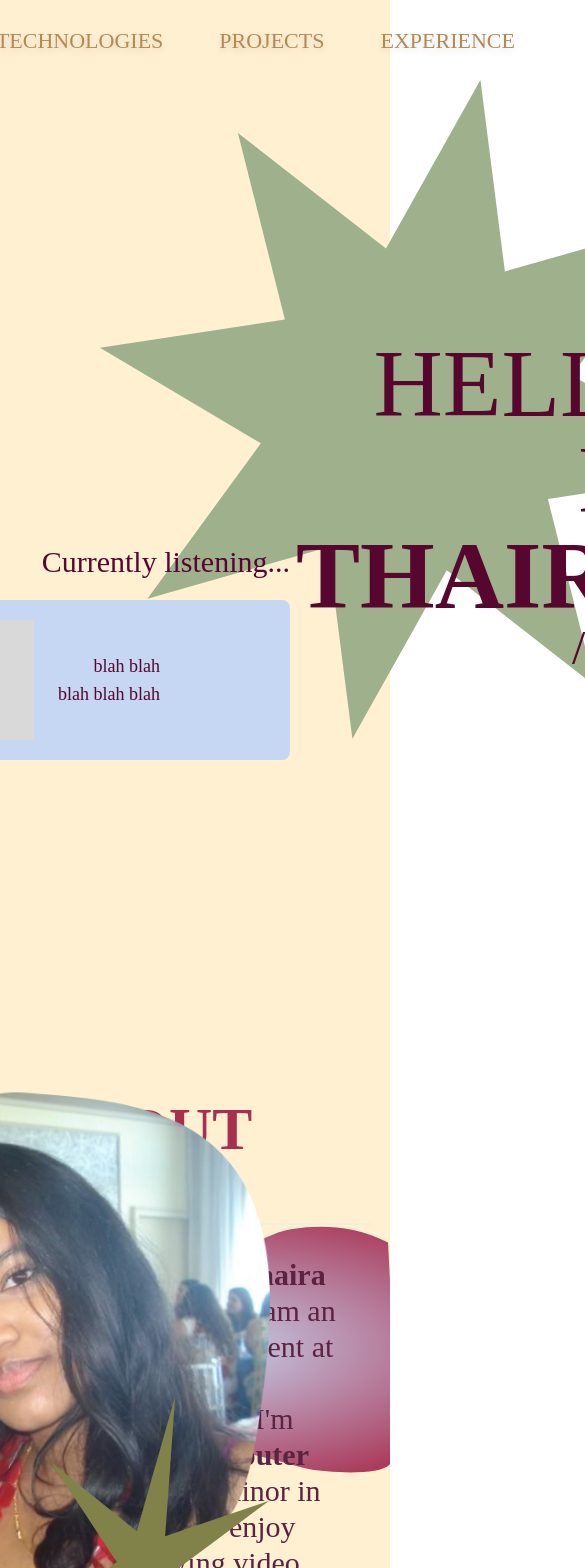
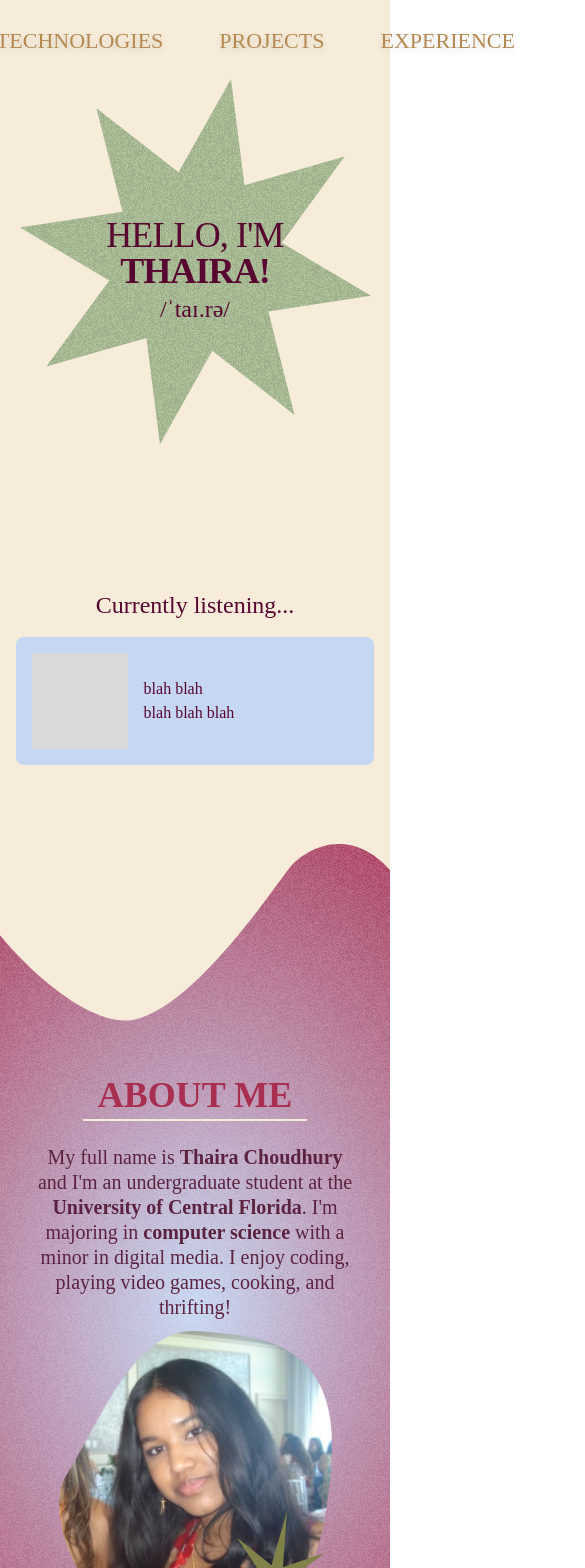
Before and after one commit to thairruh/portfolio, a Next.js app: page / in a window 390 px wide. Shown: the top 1568 px of the page, 585 px wide, since content can reach past the window. Built offline with nearby package versions, Linux system fonts and the light colour scheme.

Commit message:
fixed responsiveness + removed animated bg

```diff
--- a/app/page.tsx
+++ b/app/page.tsx
@@ -1,64 +1,61 @@
-import Star from "@/components/star";
+import Hero from "@/components/hero";
 import AboutBlob from "@/components/aboutBlob";
 import SmallStar from "@/components/smallStar";
+import Music from "@/components/music";
 
 export default function Home() {
   return (
-    <main className="min-h-screen bg-[#FFF0D2] text-[#57072F]">
-      {/* HERO */}
-      <section className="h-screen flex items-center justify-center">
+    <main className="min-h-screen overflow-x-hidden bg-[#F6ECD9] text-[#57072F]">
+      <section className="grid grid-cols-1 lg:grid-cols-2 items-center justify-items-center min-h-screen px-4 md:px-10 gap-2 lg:gap-10 overflow-hidden">
+        <Hero />
 
-        <div className="absolute left-25 top-20 w-1/2 h-auto">
-          <Star />
+        <div className="-mt-5 md:mt-0 lg:translate-y-5 lg:translate-x-30">
+          <Music />
         </div>
-
-        <div className="text-8xl z-20 absolute left-74 top-84 text-right">
-          HELLO, I'M <br/>
-          <span className="font-bold">THAIRA!</span>
-          <br/><span className="text-5xl leading-none block">/ˈtaɪ.rə/</span>
-        </div>
-
-        <div className="text-3xl absolute right-25 top-136 text-right">
-          Currently listening...
-
-          <div className="mt-5 rounded-lg bg-[#C5D7F2] w-100 h-40 flex items-center px-6 gap-6">
-            <div className="w-30 h-30 bg-[#D9D9D9] block"></div>
-            <div>
-              <p className="text-lg ">blah blah</p>
-              <p className="text-lg">blah blah blah</p>
-            </div>
-          </div>
-        </div>
-
       </section>
 
+
       {/* ABOUT */}
-      <section className="relative min-h-[120vh] overflow-hidden">
+      <section className="relative h-[110vh] overflow-hidden ">
         <AboutBlob />
 
-        <div className="relative z-10 h-full w-full">
-          <div className="absolute inset-x-0 top-133 -translate-y-1/2 px-[10%]">
-            <h2 className="text-[#A92F50] text-6xl font-bold">ABOUT ME</h2>
-            <div className="w-83 bg-[#F3EED7] h-0.5 mt-1"></div>
-            <p className="mt-8 max-w-lg text-[#5c2340] text-3xl">
-              My full name is <span className="font-bold">Thaira Choudhury</span> and I am an undergraduate
+        <div className="relative z-10 grid h-full grid-cols-1 lg:grid-cols-2 items-center gap-10 px-[8%] py-24">
+          {/* text side */}
+          <div className="flex flex-col items-center text-center lg:items-start lg:text-left translate-y-25 lg:translate-y-0">
+            <h2 className="text-[#A92F50] text-4xl md:text-5xl lg:text-6xl font-bold">
+              ABOUT ME
+            </h2>
+
+            <div className="w-56 md:w-83 bg-[#F3EED7] h-0.5 mt-1"></div>
+
+            <p className="mt-6 md:mt-8 max-w-lg text-[#5c2340] text-xl md:text-2xl lg:text-3xl leading-tight">
+              My full name is <span className="font-bold">Thaira Choudhury</span> and I'm an undergraduate
               student at the <span className="font-bold">University of Central Florida</span>. I'm majoring
               in <span className="font-bold">computer science</span> with a minor in digital media. I enjoy coding,
               playing video games, cooking, and thrifting!
             </p>
           </div>
-          <div className="absolute right-30 top-133 -translate-y-1/2 w-125">
-            <img src="/thaira.png"></img>
-          </div>
-          <div className="absolute right-30 top-138">
-            <SmallStar/>
+
+          {/* image side */}
+          <div className="relative flex justify-center lg:justify-end">
+            <img
+              src="/thaira.png"
+              alt="Thaira"
+              className="w-[70vw] max-w-90 md:max-w-110 lg:max-w-125"
+            />
+
+            <div className="absolute bottom-0 translate-x-20 translate-y-2  md:translate-x-30 lg:-right-4 lg:translate-x-0 w-25 md:w-40 lg:w-53">
+              <SmallStar />
+            </div>
           </div>
         </div>
       </section>
 
       {/* technologies */}
       <section className="min-h-screen flex items-center justify-center">
-        <p>Technologies section</p>
+        <h1 className="lg:text-5xl md:text-4xl text-3xl font-bold">
+          TECHNOLOGIES
+        </h1>
       </section>
 
       {/* projects */}
--- a/components/aboutBlob.tsx
+++ b/components/aboutBlob.tsx
@@ -1,60 +1,41 @@
-"use client";
-
-import { motion } from "framer-motion";
-
-const path1 =
-  "M1467.13 74.9257C1302.22 -42.0263 1108.5 7.7323 1063.5 28C1018.5 48.2677 742.906 210.647 537.209 224.125C345.445 236.691 23.7423 98.3987 1.24658 55.916V48.2678C-0.442878 50.2483 -0.387946 52.8292 1.24658 55.916V1001.08C1.24658 1001.08 67.311 1137.65 276.028 1144.91C484.745 1152.16 718.434 1055.11 852.29 1071.5C986.146 1087.89 1102.12 1144.49 1165.87 1162.4C1229.63 1180.31 1432 1205.08 1472.33 1144.91C1512.66 1084.73 1467.13 74.9257 1467.13 74.9257Z";
-
-const path2 =
-  "M1467.13 96.9257C1318.22 -24.0263 1126.5 14.7323 1074.5 40C1022.5 65.2677 746.906 197.647 548.209 215.125C356.445 231.691 40.7423 117.399 1.24658 74.916V48.2678C-0.442878 50.2483 -0.387946 52.8292 1.24658 55.916V980.08C1.24658 980.08 79.311 1116.65 288.028 1129.91C496.745 1143.16 712.434 1042.11 843.29 1059.5C974.146 1076.89 1087.12 1131.49 1157.87 1150.4C1228.63 1169.31 1421 1188.08 1465.33 1128.91C1509.66 1069.73 1467.13 96.9257 1467.13 96.9257Z";
-
-const path3 =
-  "M1467.13 64.9257C1288.22 -50.0263 1091.5 1.7323 1049.5 19C1007.5 36.2677 731.906 224.647 524.209 233.125C329.445 241.691 17.7423 85.3987 1.24658 46.916V48.2678C-0.442878 50.2483 -0.387946 52.8292 1.24658 55.916V1018.08C1.24658 1018.08 58.311 1149.65 263.028 1157.91C467.745 1166.16 721.434 1068.11 861.29 1082.5C1001.15 1096.89 1116.12 1155.49 1177.87 1170.4C1239.63 1185.31 1440 1202.08 1476.33 1150.91C1512.66 1099.73 1467.13 64.9257 1467.13 64.9257Z";
 
   export default function AboutBlob() {
   return (
-    <div className="absolute inset-0 overflow-y-visible pointer-events-none">
+    <div className="absolute inset-0 overflow-hidden pointer-events-none">
       <svg
         viewBox="0 0 1489 1183"
         fill="none"
         xmlns="http://www.w3.org/2000/svg"
-        preserveAspectRatio="xMidYMid slice"
-        className="absolute left-1/2 top-1/2 w-[102vw]  h-auto -translate-x-1/2 -translate-y-1/2"
+        preserveAspectRatio="none"
+        className="absolute left-1/2 top-0 h-full w-[115vw] max-w-none -translate-x-1/2"
       >
-        <motion.path
-          d={path1}
-          fill="url(#paint0_radial_3_9)"
-          animate={{
-            d: [path1, path2, path3, path1],
-          }}
-          transition={{
-            duration: 12,
-            repeat: Infinity,
-            ease: "easeInOut",
-          }}
-          style={{
-            transformBox: "fill-box",
-            transformOrigin: "center",
-            transform: "scaleY(0.78)",
-          }}
-        />
-
+  <g filter="url(#filter0_n_3_9)">
+  <path d="M1467.13 74.9257C1302.22 -42.0263 1108.5 7.7323 1063.5 28C1018.5 48.2677 742.906 210.647 537.209 224.125C345.445 236.691 23.7423 98.3987 1.24658 55.916V48.2678C-0.442878 50.2483 -0.387946 52.8292 1.24658 55.916V1001.08C1.24658 1001.08 67.311 1137.65 276.028 1144.91C484.745 1152.16 718.434 1055.11 852.29 1071.5C986.146 1087.89 1102.12 1144.49 1165.87 1162.4C1229.63 1180.31 1432 1205.08 1472.33 1144.91C1512.66 1084.73 1467.13 74.9257 1467.13 74.9257Z" fill="url(#paint0_radial_3_9)"/>
+  </g>
   <defs>
-          <radialGradient
-            id="paint0_radial_3_9"
-            cx="0"
-            cy="0"
-            r="1"
-            gradientUnits="userSpaceOnUse"
-            gradientTransform="translate(744.368 591.372) rotate(-91.6517) scale(734.88 1374.98)"
-          >
-            <stop stopColor="#C5D7F2" />
-            <stop offset="1" stopColor="#A92F50" />
+  <filter id="filter0_n_3_9" x="0" y="0" width="1489" height="1183" filterUnits="userSpaceOnUse" color-interpolation-filters="sRGB">
+  <feFlood flood-opacity="0" result="BackgroundImageFix"/>
+  <feBlend mode="normal" in="SourceGraphic" in2="BackgroundImageFix" result="shape"/>
+  <feTurbulence type="fractalNoise" baseFrequency="2 2" stitchTiles="stitch" numOctaves="3" result="noise" seed="6666" />
+  <feColorMatrix in="noise" type="luminanceToAlpha" result="alphaNoise" />
+  <feComponentTransfer in="alphaNoise" result="coloredNoise1">
+  <feFuncA type="discrete" tableValues="1 1 1 1 1 1 1 1 1 1 1 1 1 1 1 1 1 1 1 1 1 1 1 1 1 1 1 1 1 1 1 1 1 1 1 1 1 1 1 1 1 1 1 1 1 1 1 1 1 1 1 0 0 0 0 0 0 0 0 0 0 0 0 0 0 0 0 0 0 0 0 0 0 0 0 0 0 0 0 0 0 0 0 0 0 0 0 0 0 0 0 0 0 0 0 0 0 0 0 0 "/>
+  </feComponentTransfer>
+  <feComposite operator="in" in2="shape" in="coloredNoise1" result="noise1Clipped" />
+  <feFlood flood-color="rgba(255, 255, 255, 0.12)" result="color1Flood" />
+  <feComposite operator="in" in2="noise1Clipped" in="color1Flood" result="color1" />
+  <feMerge result="effect1_noise_3_9">
+  <feMergeNode in="shape" />
+  <feMergeNode in="color1" />
+  </feMerge>
+  </filter>
+  <radialGradient id="paint0_radial_3_9" cx="0" cy="0" r="1" gradientUnits="userSpaceOnUse" gradientTransform="translate(744.368 591.372) rotate(-91.6517) scale(734.88 1374.98)">
+  <stop stop-color="#C5D7F2"/>
+  <stop offset="1" stop-color="#A92F50"/>
+  <stop offset="1" stop-color="#A92F50"/>
   </radialGradient>
   </defs>
   </svg>
-
-      <div className="absolute inset-0 opacity-[0.08] mix-blend-soft-light bg-[url('/noise.png')]" />
   </div>
   );
 }
--- /dev/null
+++ b/components/hero.tsx
@@ -0,0 +1,24 @@
+import Star from "@/components/star";
+
+export default function Hero() {
+  return (
+    <div className="relative w-[90vw] max-w-[720px] md:w-[75vw] lg:w-[720px]">
+    <div className="w-full">
+      <Star />
+    </div>
+
+      <div className="absolute inset-0 flex items-center justify-center">
+        <div className="text-center translate-y-2 md:text-right md:translate-x-10 md:translate-y-5 lg:translate-x-20 lg:translate-y-10">
+            <h1 className="text-4xl sm:text-6xl md:text-7xl lg:text-8xl leading-none tracking-tight">
+            HELLO, I'M <br />
+            <span className="font-bold">THAIRA!</span>
+            </h1>
+
+            <span className="text-2xl sm:text-4xl md:text-4xl lg:text-5xl leading-none block mt-2">
+            /ˈtaɪ.rə/
+            </span>
+        </div>
+        </div>
+    </div>
+  );
+}
--- /dev/null
+++ b/components/music.tsx
@@ -0,0 +1,18 @@
+export default function Music() {
+    return (
+        <div className="text-center lg:text-right">
+        <p className="text-2xl md:text-3xl">
+            Currently listening...
+        </p>
+
+        <div className="mt-4 rounded-lg bg-[#C5D7F2] w-[92vw] max-w-[400px] md:max-w-[420px] h-32 md:h-40 flex items-center px-4 md:px-6 gap-4 md:gap-6">
+            <div className="w-24 h-24 md:w-30 md:h-30 bg-[#D9D9D9] shrink-0"></div>
+
+            <div className="text-left">
+            <p className="text-base md:text-lg">blah blah</p>
+            <p className="text-base md:text-lg">blah blah blah</p>
+            </div>
+        </div>
+        </div>
+    );
+}
--- a/components/smallStar.tsx
+++ b/components/smallStar.tsx
@@ -1,7 +1,7 @@
 export default function SmallStar() {
     return (
 
-    <svg width="249" height="343" viewBox="0 0 249 343" fill="none" xmlns="http://www.w3.org/2000/svg">
+    <svg  viewBox="0 0 249 343" fill="none" xmlns="http://www.w3.org/2000/svg" className="w-full h-auto">
         <path d="M154.265 -4.70706e-05L144.14 140.234L248.201 104.758L152.424 176.065L218.036 275.829L132.384 206.902L93.9359 342.142L104.061 201.908L5.4562e-05 237.384L95.7766 166.077L30.1645 66.3127L115.816 135.24L154.265 -4.70706e-05Z" fill="#808249"/>
     </svg>
 
--- a/components/star.tsx
+++ b/components/star.tsx
@@ -1,6 +1,6 @@
 export default function Star() {
     return (
-        <svg width="633" height="659" viewBox="0 0 633 659" fill="none" xmlns="http://www.w3.org/2000/svg">
+        <svg  viewBox="0 0 633 659" fill="none" xmlns="http://www.w3.org/2000/svg">
             <g filter="url(#filter0_n_10_12)">
             <path d="M380.413 -8.87237e-07L404.886 191.494L585.389 139.947L471.951 295.349L632.794 390.833L447.894 419.111L494.858 605.692L346.808 490.28L252.382 658.663L227.908 467.168L47.4047 518.716L160.843 363.314L1.4459e-06 267.83L184.9 239.552L137.936 52.9709L285.986 168.383L380.413 -8.87237e-07Z" fill="#AFC29C"/>
             </g>
```
Also changed, not shown: public/aboutBlob.svg (added). Lines whose indentation alone changed are shown as unchanged.
